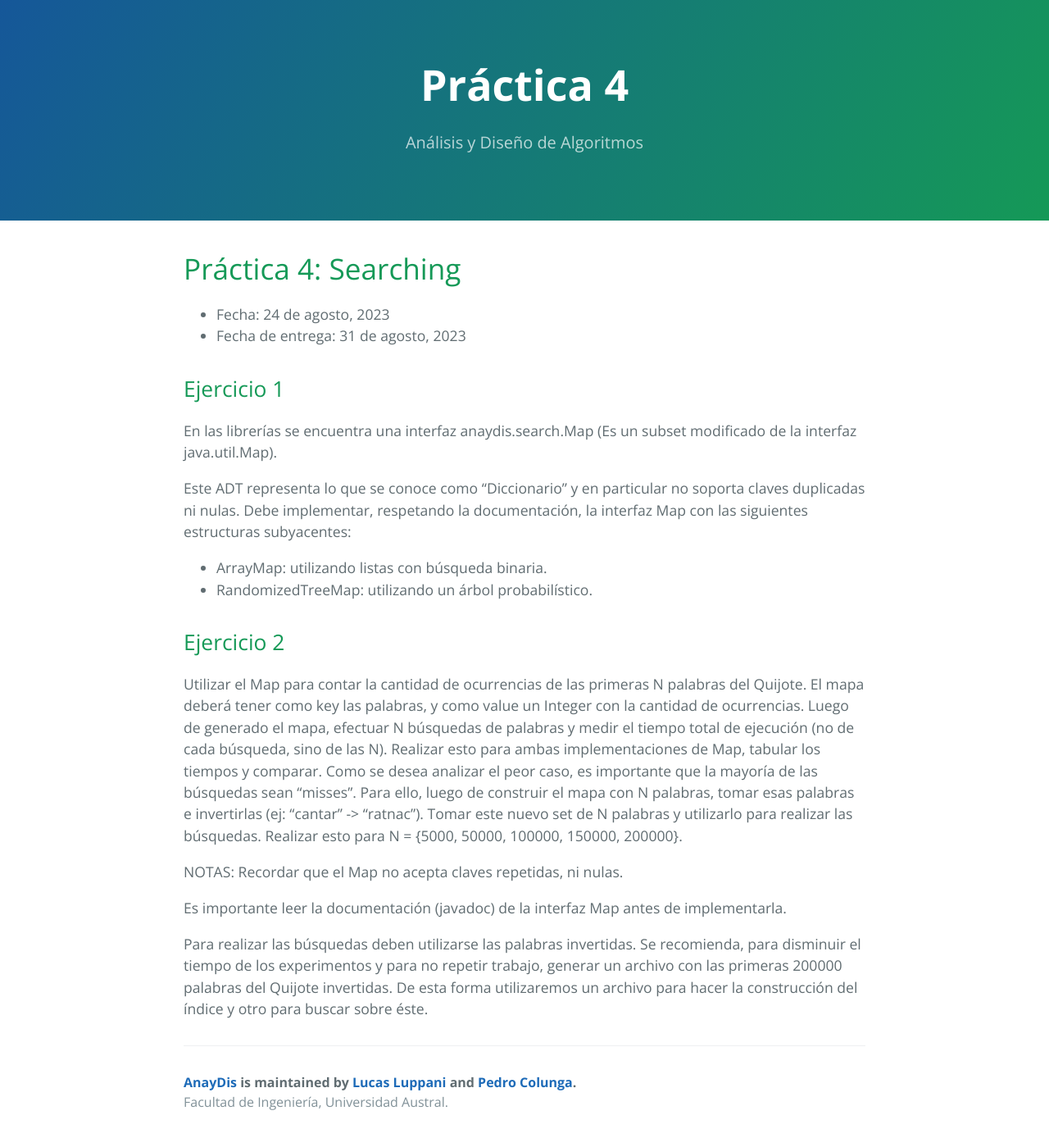
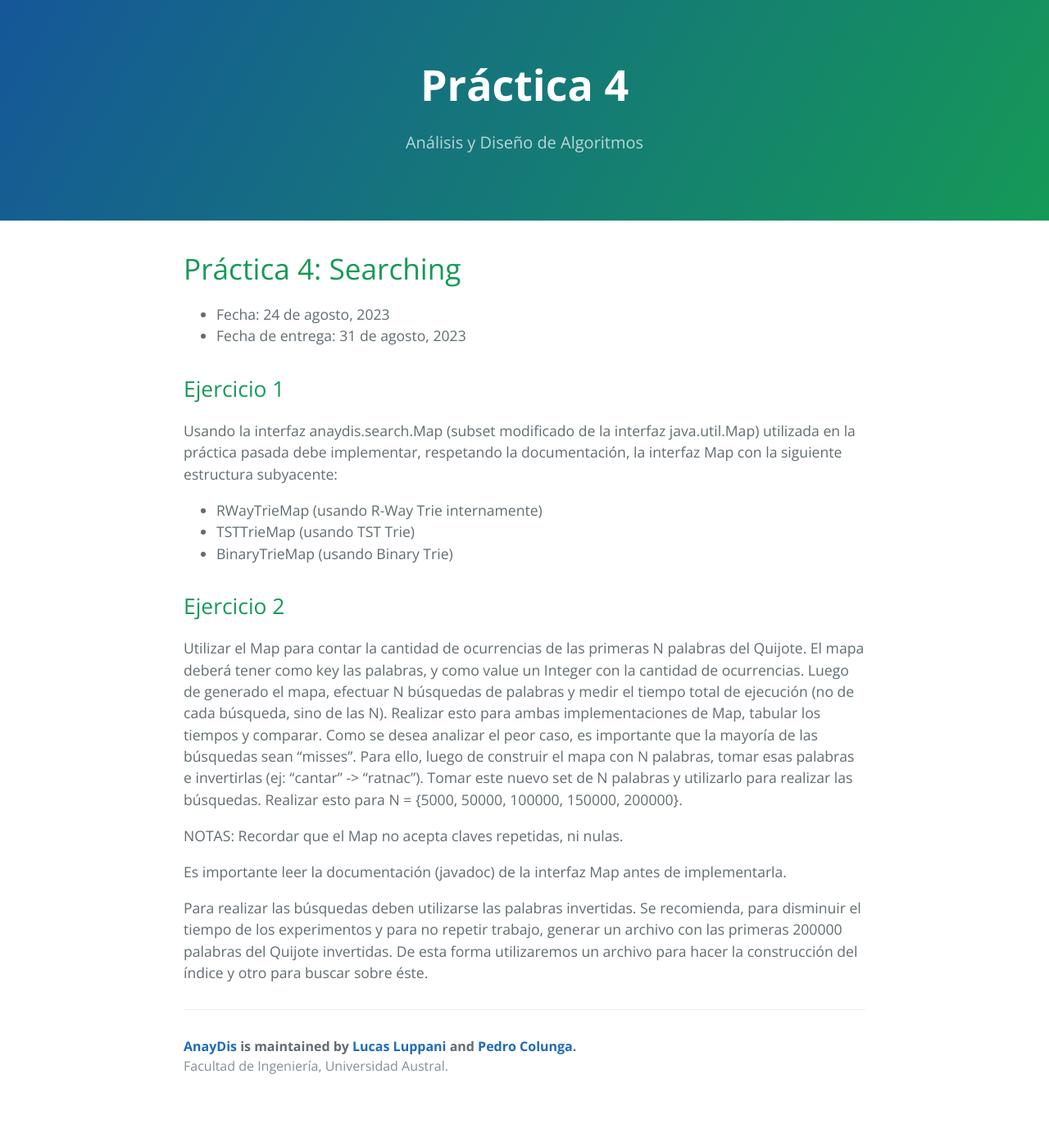
Before and after one commit to FacultadDeIngenieria/anaydis, a Jekyll site: the page built from practice/tp4.md, in a window 1280 px wide. Shown: the whole page at 82% size. Built offline with Jekyll 4.4.1, drawn with Linux system fonts in a browser that asks for light colours; after the commit the page ends 1344 px from its top, so only the background shows below that.

Commit message:
Fixing practice.

```diff
--- a/practice/tp4.md
+++ b/practice/tp4.md
@@ -11,13 +11,11 @@ permalink: /practice/4
 
 ## Ejercicio 1
 
-En las librerías se encuentra una interfaz anaydis.search.Map (Es un subset modificado de la interfaz java.util.Map).
+Usando la interfaz anaydis.search.Map (subset modificado de la interfaz java.util.Map) utilizada en la práctica pasada debe implementar, respetando la documentación, la interfaz Map con la siguiente estructura subyacente:
 
-Este ADT representa lo que se conoce como “Diccionario” y en particular no soporta claves duplicadas ni nulas.
-Debe implementar, respetando la documentación, la interfaz Map con las siguientes estructuras subyacentes:
-
-* ArrayMap: utilizando listas con búsqueda binaria.
-* RandomizedTreeMap: utilizando un árbol probabilístico.
+- RWayTrieMap (usando R-Way Trie internamente)
+- TSTTrieMap (usando TST Trie)
+- BinaryTrieMap (usando Binary Trie)
 
 ## Ejercicio 2
 
```
Also changed, not shown: practice/tp2.md (+1 -1 lines), practice/tp6.md (deleted, +0 -28 lines), practice/tp2_1.jpg (renamed from practice/tp3_1.jpg), practice/tp3bis.md (renamed from practice/tp4bis.md).
